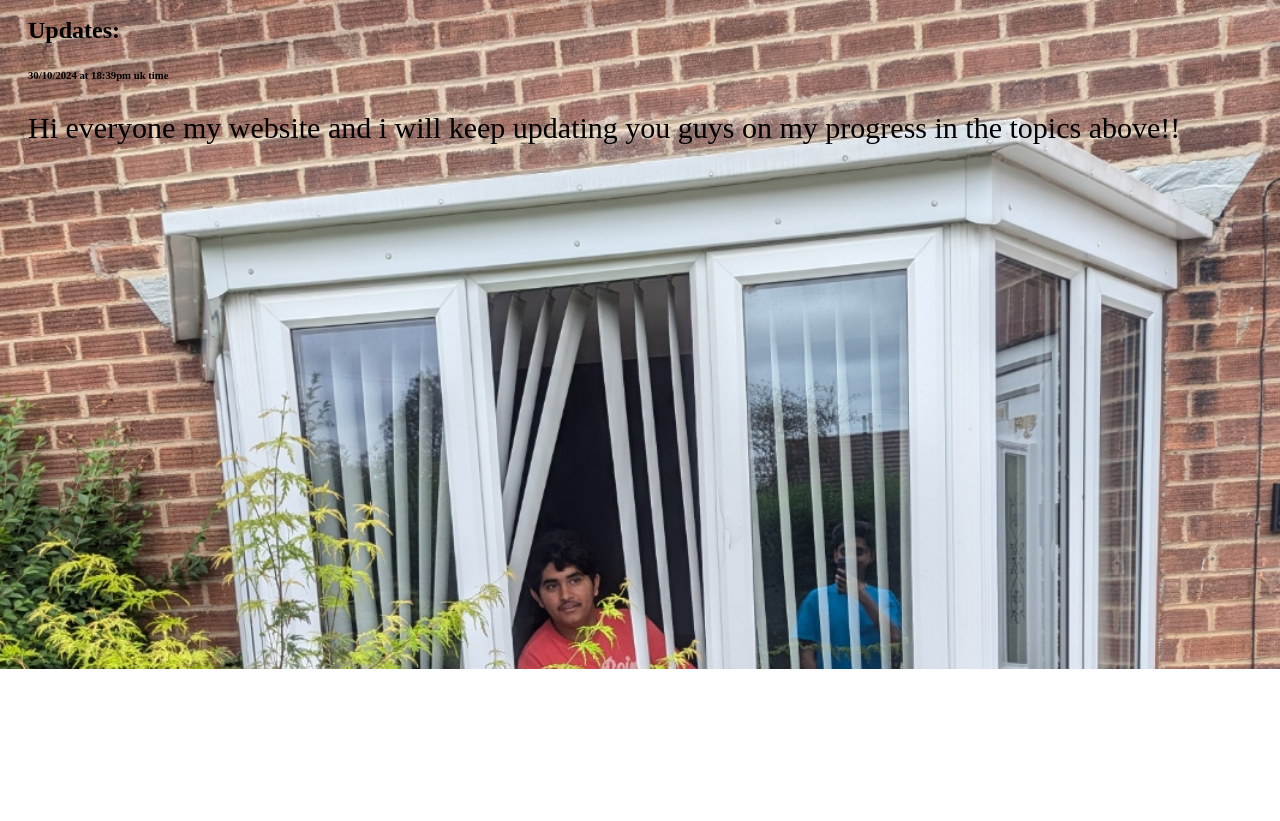
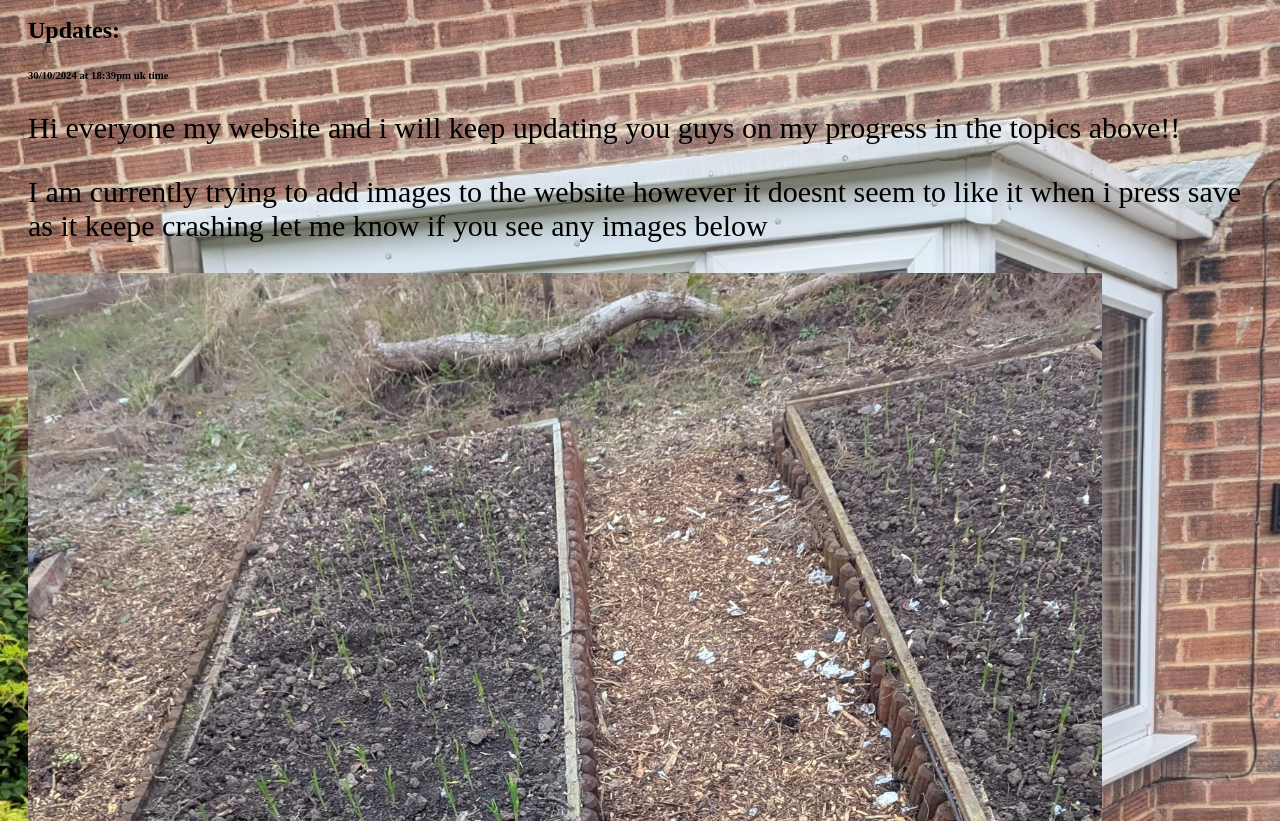
Before and after one commit to Anugaman1/anu, a plain HTML site: page index.html in a window 1280 px wide. Shown: the part 131-952 px from the top of the page. Before the commit the page ends 800 px from the top, so only its background shows below. Drawn offline with Linux system fonts and the light colour scheme.

Commit message:
Update index.html

```diff
--- a/index.html
+++ b/index.html
@@ -32,6 +32,8 @@
         <h2>Updates:</h2>
         <h6>30/10/2024 at 18:39pm uk time</h6>
         <p>Hi everyone my website and i will keep updating you guys on my progress in the topics above!!</p>
+        <p>I am currently trying to add images to the website however it doesnt seem to like it when i press save as it keepe crashing let me know if you see any images below</p>
+        <img src="a1.jpg" alt="can you read me">
     </main>
 </body>
 </html>
```
